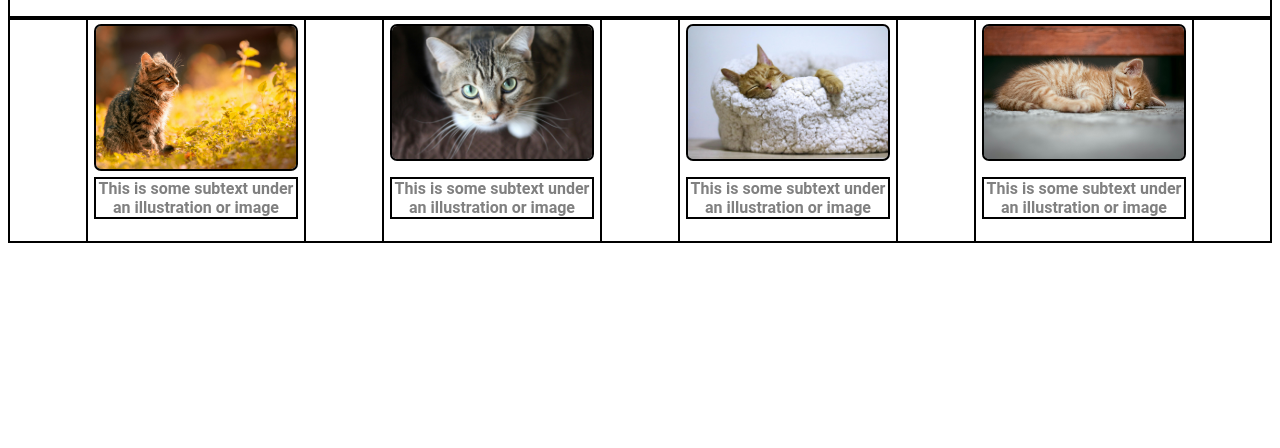
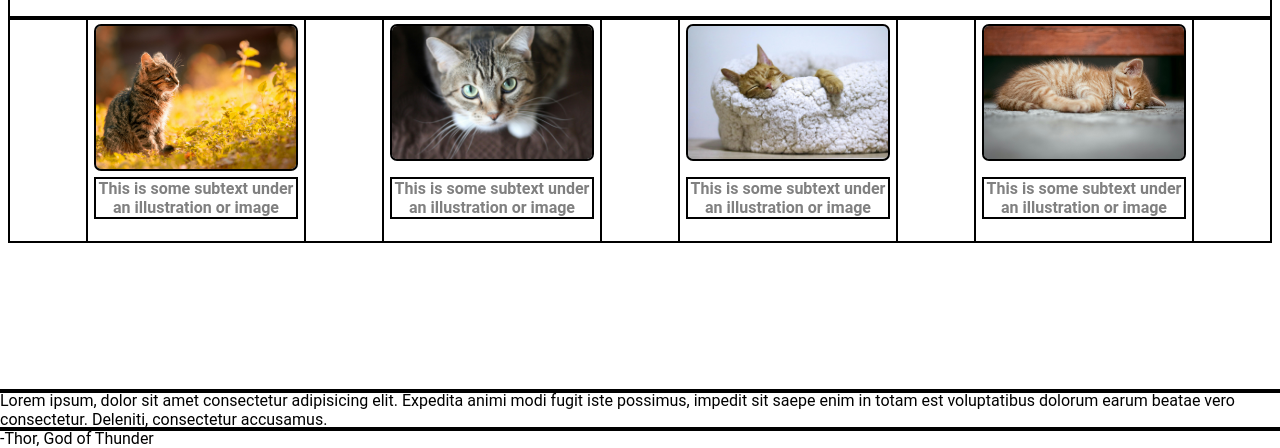
Before and after one commit to ayaladk/landing-page-top, a plain HTML site: page index.html in a window 1280 px wide. Shown: the part 632-1080 px from the top of the page. Before the commit the page ends 1023 px from the top, so only its background shows below. Drawn offline with Linux system fonts and the light colour scheme.

Commit message:
Add quote section to index.html

```diff
--- a/index.html
+++ b/index.html
@@ -59,5 +59,12 @@
 			</div>
 		</section>
 
+		<section class="section-quote">
+			<div class="section-quote__container">
+				<div class="section-quote__text">Lorem ipsum, dolor sit amet consectetur adipisicing elit. Expedita animi modi fugit iste possimus, impedit sit saepe enim in totam est voluptatibus dolorum earum beatae vero consectetur. Deleniti, consectetur accusamus.</div>
+				<div class="section-quote__author">-Thor, God of Thunder</div>
+			</div>
+		</section>
+
 	</body>
 </html>
```
